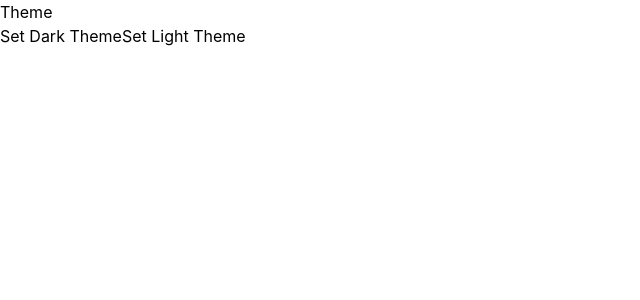
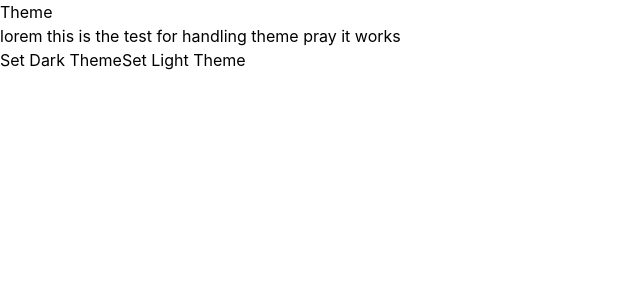
Before and after one commit to Booze33/clone, a React (Create React App) app in the folder client/: page / in a window 1280 px wide. Shown: the top 300 px of the page, without its empty margins (0-640 px from the left). Built offline with nearby package versions, Linux system fonts and the light colour scheme.

Commit message:
Added theme

```diff
--- a/client/src/App.js
+++ b/client/src/App.js
@@ -1,16 +1,15 @@
 import { useState, useEffect } from 'react';
 
 function App() {
-  const [mode, setMode] = useState(localStorage.getItem('theme') || 'light');
-
-  const handleDarkMode = () => {
-    setMode('dark');
-    localStorage.setItem('theme', 'dark');
+  const getInitialTheme = () => {
+    return localStorage.getItem('theme') || 'light';
   };
 
-  const handleLightMode = () => {
-    setMode('light');
-    localStorage.setItem('theme', 'light');
+  const [mode, setMode] = useState(getInitialTheme);
+
+  const handleThemeChange = (newTheme) => {
+    setMode(newTheme);
+    localStorage.setItem('theme', newTheme);
   };
 
   useEffect(() => {
@@ -21,11 +20,12 @@ function App() {
   }, []);
 
   return (
-    <div className={`bg-${mode} w-screen h-12`}>
-      <h1 className={`text-${mode}`}>Theme</h1>
+    <div className={`bg-${mode} w-screen h-12 text-${mode}`}>
+      <h1>Theme</h1>
+      <p>lorem this is the test for handling theme pray it works</p>
 
-      <button onClick={handleDarkMode}>Set Dark Theme</button>
-      <button onClick={handleLightMode}>Set Light Theme</button>
+      <button onClick={() => handleThemeChange('dark')}>Set Dark Theme</button>
+      <button onClick={() => handleThemeChange('light')}>Set Light Theme</button>
     </div>
   );
 }
```
